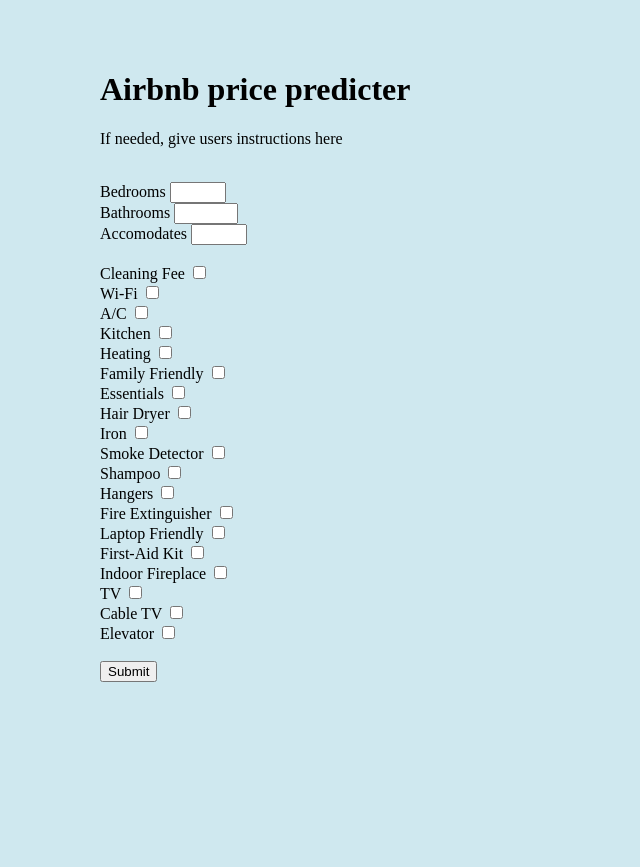
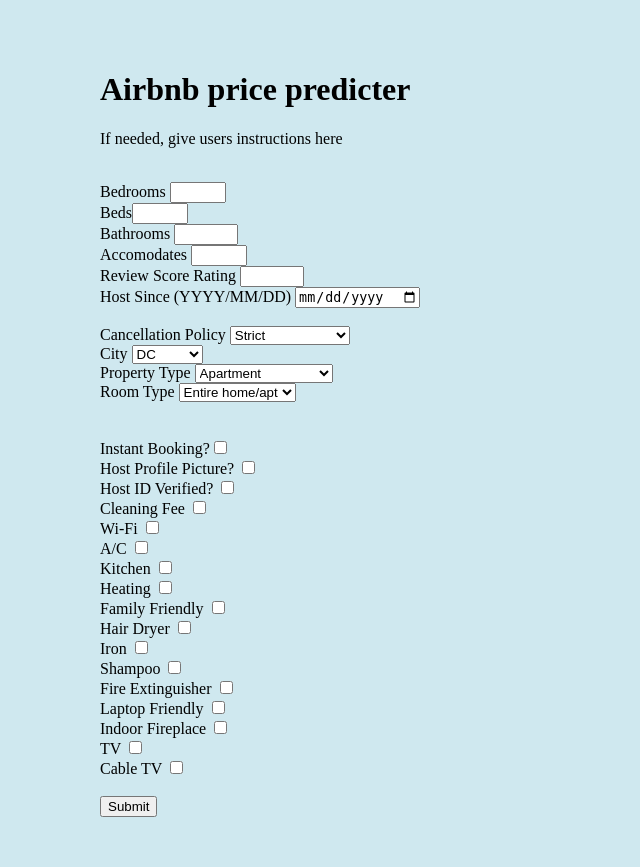
Before and after one commit to JenFaith/airbnb_app, a Flask app: page / in a window 1280 px wide. Shown: the whole page, without its empty margins (0-640 px from the left). Before the commit the page ends 682 px from the top, so only its background shows below. Run offline with Flask 2, Linux system fonts and the light colour scheme.

Commit message:
column-order for output - updated function

```diff
--- a/application/app.py
+++ b/application/app.py
@@ -2,7 +2,6 @@
 import pandas as pd
 from flask import Flask, render_template, request
 # from .models import jen_model
-
 # Instantiate Application
 def create_app():
     """
@@ -29,32 +28,58 @@
         # if user goes to /form and hits submit, they go to this page!
         # in here user input gets stored into to_predict, and then to_predict gets run in model
         if request.method == 'POST':
+            property_type = str(request.values["prop"])
+            room_type = str(request.values["room_type"])
+            accomodates = int(request.values["accomodates"])
+            bathrooms = float(request.values["bathrooms"])
+            cancellation_policy = str(request.values["cancellation"])
+            city = str(request.values["city"])
+            host_since = str(request.values["host_since"])
+            review_scores_rating = int(request.values["review_rating"])
             bedrooms = int(request.values["bedrooms"])
-            bathrooms = float(request.values["bathrooms"])
-            accomodates = int(request.values["accomodates"])
+            beds = int(request.values["beds"])
             # We will be adding a few more dropdowns above
             amenities = request.form.getlist('feature_checkbox')  # need to get this to print out T/F list
             #basics =
-            to_predict = [bedrooms, bathrooms, accomodates, amenities]
+            to_predict = [property_type, room_type, accomodates,
+                          bathrooms, cancellation_policy, city, host_since,
+                          review_scores_rating, bedrooms, beds, amenities]
             message = model_output(to_predict)
         return message
-
-# FAKE RESULT =  [[4, 1.5], 1, 1, 1, 1, 1, 1, 1, 0, 0, 0, 0, 0, 0, 0, 0, 0, 0, 0, 0]
     def model_output(user_input):
         mod_input = []
         # for i in range(0,2):
         #     mod_input.append(to_predict.iloc[i])
         # list of ammenities
-        all_ammenities = [
-            "clean_fee","wifi","ac","kitchen","heat","family_friendly",
-            "essentials","hair_dryer","iron","smoke_detector",
-            "shampoo","hangers","fire_ext","laptop_friendly",
-            "first_aid","indoor_fire","tv","cable_tv","elevator"]
+        # all_ammenities = [
+        #     "instant","host_pic","host_id",
+        #     "clean_fee","wifi","ac","kitchen","heat","family_friendly",
+        #     "essentials","hair_dryer","iron","smoke_detector",
+        #     "shampoo","hangers","fire_ext","laptop_friendly",
+        #     "first_aid","indoor_fire","tv","cable_tv","elevator"]
+        all_amenities = [
+            "instant_bookable",
+            "host_has_profile_pic",
+            "host_identity_verified",
+            "cleaning_fee",
+            "Wireless Internet",
+            "Air conditioning",
+            "Kitchen",
+            "Heating",
+            "Family/kid friendly",
+            "Hair dryer",
+            "Iron",
+            "Shampoo",
+            "Fire extinguisher",
+            "Laptop friendly workspace",
+            "Indoor fireplace",
+            "TV",
+            "Cable TV"]
         # Append unchanging variables to list first
-        mod_input.extend(user_input[:2])
-        input = user_input[3]
+        mod_input.extend(user_input[:9])
+        input = user_input[10]
         # For loop through conditional varibles
-        for option in all_ammenities:
+        for option in all_amenities:
             if any(option in s for s in input):
                 mod_input.append(1)
             else:
--- a/application/templates/form.html
+++ b/application/templates/form.html
@@ -4,30 +4,91 @@
     <h1>Airbnb price predicter</h1>
     <p>If needed, give users instructions here</p><br>
     <form id = 'user_input' autocomplete = "off" method="post" action="/run_model">
-
         Bedrooms <input type = "number" name = "bedrooms" min = "0" max = "10" step = "1"  ><br>
+        Beds<input type = "number" name = "beds" min = "0" max = "16" step = "1"  ><br>
         Bathrooms <input type = "number" name = "bathrooms" min = "0" max = "6" step = "0.5" ><br>
-        Accomodates <input type = "number" name = "accomodates" min = "0" max = "30" step = "1" ><br><br>
-
-        Cleaning Fee <input type="checkbox" value="clean_fee" name="feature_checkbox" ><br>
-        Wi-Fi <input type="checkbox" value="wifi" name="feature_checkbox" ><br>
-        A/C <input type="checkbox" value="ac" name="feature_checkbox"><br>
-        Kitchen <input type="checkbox" value="kitchen" name="feature_checkbox"><br>
-        Heating <input type="checkbox" value="heat" name="feature_checkbox"><br>
-        Family Friendly <input type="checkbox" value="family_friendly" name="feature_checkbox"><br>
-        Essentials <input type="checkbox" value="essentials" name="feature_checkbox"><br>
-        Hair Dryer <input type="checkbox" value="hair_dryer" name="feature_checkbox"><br>
-        Iron <input type="checkbox" value="iron" name="feature_checkbox"><br>
-        Smoke Detector <input type="checkbox" value="smoke_detector" name="feature_checkbox"><br>
-        Shampoo <input type="checkbox" value="shampoo" name="feature_checkbox"><br>
-        Hangers <input type="checkbox" value="hangers" name="feature_checkbox"><br>
+        Accomodates <input type = "number" name = "accomodates" min = "0" max = "30" step = "1" ><br>
+        Review Score Rating <input type = "number" name = "review_rating" min = "0" max = "100" step = "10"  ><br>
+        Host Since (YYYY/MM/DD) <input type="date" id="start" name="host_since"><br><br>
+        <label for="cancellation">Cancellation Policy</label>
+        <select id="cancellation" name="cancellation">
+            <option value="strict">Strict</option>
+            <option value="moderate">Moderate</option>
+            <option value="flexible">Flexible</option>
+            <option value="super_strict_30">Super Strict (30)</option>
+            <option value="super_strict_60">Super Strict (60)</option>
+        </select><br>
+        <label for="city">City</label>
+        <select id="city" name="city">
+            <option value="DC">DC</option>
+            <option value="LA">LA</option>
+            <option value="NYC">NYC</option>
+            <option value="SF">SF</option>
+            <option value="Chicago">Chicago</option>
+            <option value="Boston">Boston</option>
+        </select><br>
+        <label for="prop">Property Type</label>
+        <select id="prop" name="prop">
+            <option value="Apartment">Apartment</option>
+            <option value="House">House</option>
+            <option value="Condominium">Condominium</option>
+            <option value="Loft">Loft</option>
+            <option value="Chicago">Chicago</option>
+            <option value="Townhouse">Townhouse</option>
+            <option value="Hostel">Hostel</option>
+            <option value="Guest suite">Guest suite</option>
+            <option value="Bed & Breakfast">Bed & Breakfast</option>
+            <option value="Bungalow">Bungalow</option>
+            <option value="Guesthouse">Guesthouse</option>
+            <option value="Dorm">Dorm</option>
+            <option value="Camper/RV">Camper/RV</option>
+            <option value="Boutique hotel">Boutique hotel</option>
+            <option value="Villa">Villa</option>
+            <option value="Timeshare">Timeshare</option>
+            <option value="In-law">In-law</option>
+            <option value="Boat">Boat</option>
+            <option value="Serviced apartment">Serviced apartment</option>
+            <option value="Castle">Castle</option>
+            <option value="Cabin">Cabin</option>
+            <option value="Treehouse">Treehouse</option>
+            <option value="Tipi">Tipi</option>
+            <option value="Vacation home">Vacation home</option>
+            <option value="Tent">Tent</option>
+            <option value="Hut">Hut</option>
+            <option value="Casa particular">Casa particular</option>
+            <option value="Chalet">Chalet</option>
+            <option value="Yurt">Yurt</option>
+            <option value="Earth House">Earth House</option>
+            <option value="Train">Train</option>
+            <option value="Cave">Cave</option>
+            <option value="Lighthouse">Lighthouse</option>
+            <option value="Island">Island</option>
+            <option value="Other">Other</option>
+        </select><br>
+        <label for="room_type">Room Type</label>
+        <select id="room_type" name="room_type">
+            <option value="Entire home/apt">Entire home/apt</option>
+            <option value="Private room">Private room</option>
+            <option value="Shared room">Shared room</option>
+        </select><br>
+        <br><br>
+        Instant Booking?<input type="checkbox" value="instant" name="feature_checkbox" ><br>
+        Host Profile Picture? <input type="checkbox" value="host_pic" name="feature_checkbox" ><br>
+        Host ID Verified? <input type="checkbox" value="host_id" name="feature_checkbox" ><br>
+        Cleaning Fee <input type="checkbox" value="cleaning_fee" name="feature_checkbox" ><br>
+        Wi-Fi <input type="checkbox" value="Wireless Internet" name="feature_checkbox" ><br>
+        A/C <input type="checkbox" value="Air conditioning" name="feature_checkbox"><br>
+        Kitchen <input type="checkbox" value="Kitchen" name="feature_checkbox"><br>
+        Heating <input type="checkbox" value="Heating" name="feature_checkbox"><br>
+        Family Friendly <input type="checkbox" value="Family/kid friendly" name="feature_checkbox"><br>
+        Hair Dryer <input type="checkbox" value="Hair dryer" name="feature_checkbox"><br>
+        Iron <input type="checkbox" value="Iron" name="feature_checkbox"><br>
+        Shampoo <input type="checkbox" value="Shampoo" name="feature_checkbox"><br>
         Fire Extinguisher <input type="checkbox" value="fire_ext" name="feature_checkbox"><br>
         Laptop Friendly <input type="checkbox" value="laptop_friendly" name="feature_checkbox"><br>
-        First-Aid Kit <input type="checkbox" value="fakit" name="feature_checkbox"><br>
-        Indoor Fireplace <input type="checkbox" value="indoor_fire" name="feature_checkbox"><br>
+        Indoor Fireplace <input type="checkbox" value="Indoor fireplace" name="feature_checkbox"><br>
         TV <input type="checkbox" value="tv" name="feature_checkbox"><br>
-        Cable TV <input type="checkbox" value="cable_tv" name="feature_checkbox"><br>
-        Elevator <input type="checkbox" value="elevator" name="feature_checkbox"><br><br>
+        Cable TV <input type="checkbox" value="Cable TV" name="feature_checkbox"><br><br>
         <input type="SUBMIT" size="50">
     </form>
 {% endblock %}
```
